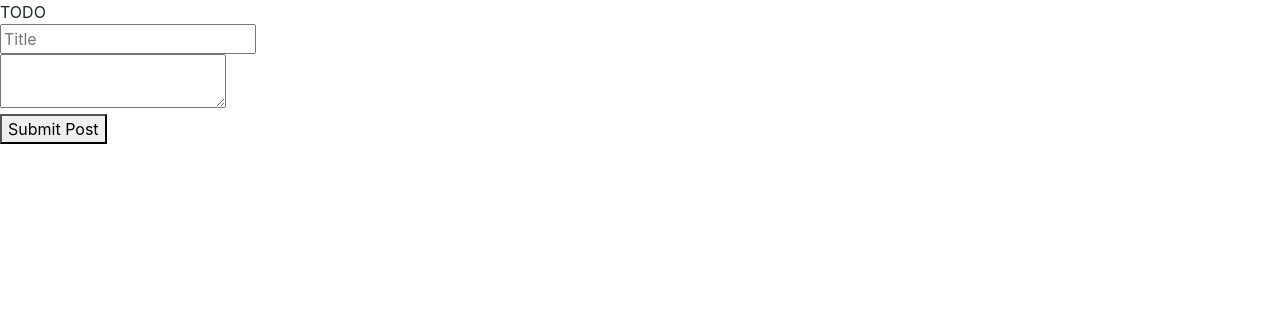
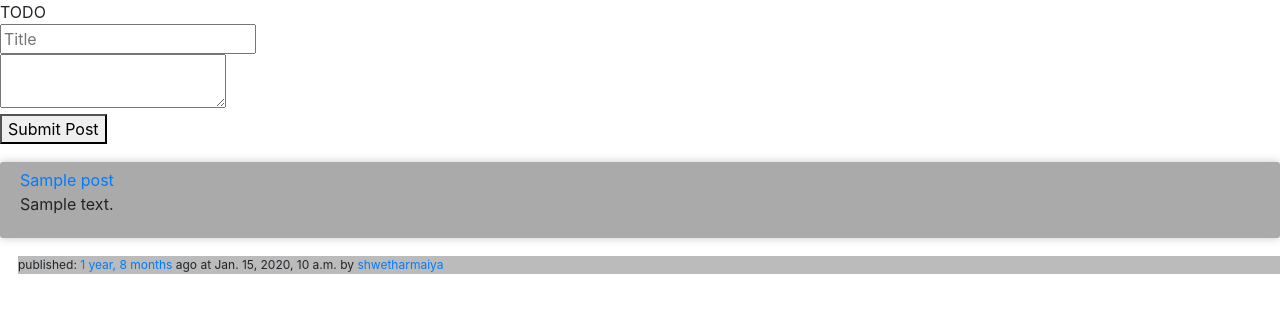
Before and after one commit to shwetharmaiya/project4, a Django app: page / in a window 1280 px wide. Shown: the part 56-369 px from the top of the page. Run offline with Django 3.2, Linux system fonts and the light colour scheme; a user stored in the database is signed in; data comes from the database, SQL or seed files in the repository; tables that the repository leaves empty hold one stand-in row (values such as "Sample post"); some libraries are stand-ins or nearby versions.

Commit message:
New Post and All Posts changes.

```diff
--- a/network/models.py
+++ b/network/models.py
@@ -1,6 +1,17 @@
+from datetime import datetime
+
+import project4.settings as settings
+
 from django.contrib.auth.models import AbstractUser
 from django.db import models
 
+from django.utils import timezone
 
 class User(AbstractUser):
     pass
+
+class Post(models.Model):
+    user_id = models.ForeignKey(User, on_delete=models.CASCADE)
+    post_timestamp = models.DateTimeField(default=timezone.now)
+    post_title = models.CharField(max_length=100)
+    post_text = models.CharField(max_length=1000)
--- a/network/static/network/styles.css
+++ b/network/static/network/styles.css
@@ -0,0 +1,13 @@
+.post {
+	background: #aaa;
+	padding: 6px 6px 6px 20px;
+	margin: 18px 0 18px;
+	border-radius: 3px;
+	box-shadow: 0 0 9px #c7c7c7;
+}
+
+.post-username {
+    margin-left: 18px;
+    background: #bbb;
+    font-size: 12px;
+}
--- /dev/null
+++ b/network/templates/network/display_post.html
@@ -0,0 +1,13 @@
+{% load static %}
+
+<div id="post_{{post.pk}}" style="transition:all 1s ease" class="post">
+    <div id="post_title_id_{{post.pk}}" class="post-title">
+        <a href="/post/{{ post.pk }}">{{ post.post_title }}</a>
+    </div>
+    <div id="post_txt_{{post.pk}}" style="max-height:100px;overflow:hidden">
+        <p class="post-format">{{ post.post_text|safe }}</p>
+    </div>
+</div>
+<div class="post-username">
+    published: <a href="/post/{{ post.pk }}">{{ post.post_timestamp | timesince}} </a> ago at {{post.post_timestamp}} by <a href="../u/{{ post.user_id.id }}">{{ post.user_id.username }}</a>
+ </div>
--- a/network/templates/network/index.html
+++ b/network/templates/network/index.html
@@ -2,28 +2,26 @@
 {% block content %}
 <script>
     function submit_post() {
-            alert("HELLO TEST ")
             txtarea = document.getElementById("new_post").value
-            print(txtarea.length)
-            if len(txtarea) > 0:
+            console.log(txtarea.length)
+            if (txtarea.length > 0)
                 num_chars = txtarea.length
             if ( num_chars > 1000) {
-                alert("You have exceeded the 10,00 character limit with " + num_chars + " characters")
+                alert("You have exceeded the 1,000 character limit with " + num_chars + " characters")
                 return false
             }
-            if (num_chars < 100) {
-                alert("Only " + num_chars + " characters? Go on, type more. At least a 100.")
+            if (num_chars < 10) {
+                alert("Only " + num_chars + " characters? Go on, type more. At least a 10.")
                 return false
             }
 
             data = {
-                new_ramble_title: new_ramble_title.value,
-                new_ramble_post: tinyMCE.activeEditor.getContent(),
-                new_ramble_tags: new_ramble_tags.value
+                new_post_title: new_title.value,
+                new_post: new_post.value,
             }
 
                 var ajax = new XMLHttpRequest()
-                ajax.open("POST", "ramblepost")
+                ajax.open("POST", "new_post")
                 ajax.setRequestHeader("X-CSRFToken", "{{csrf_token}}");
                 ajax.onreadystatechange = function(response)
                 {
@@ -55,4 +53,10 @@
         <button onclick="submit_post()"> Submit Post </button>
 
     </div>
+    {% for post in posts %}
+      {% include "./display_post.html" %}
+        <br/>
+    {% endfor %}
+
+
 {% endblock %}
--- a/network/urls.py
+++ b/network/urls.py
@@ -7,5 +7,7 @@ urlpatterns = [
     path("", views.index, name="index"),
     path("login", views.login_view, name="login"),
     path("logout", views.logout_view, name="logout"),
-    path("register", views.register, name="register")
+    path("register", views.register, name="register"),
+    path("new_post", views.submit_new_post, name="new_post"),
+    path('post/<int:post_id>', views.get_post, name='post'),
 ]
--- a/network/views.py
+++ b/network/views.py
@@ -3,12 +3,21 @@ from django.db import IntegrityError
 from django.http import HttpResponse, HttpResponseRedirect
 from django.shortcuts import render
 from django.urls import reverse
+from django.template import loader
 
-from .models import User
+from .models import User, Post
 
 
 def index(request):
-    return render(request, "network/index.html")
+    user = User.objects.get(pk=request.user.id)
+    posts = Post.objects.filter(user_id=user).order_by('-post_timestamp')
+
+    template = loader.get_template('network/index.html')
+
+    context = {'posts': posts }
+
+    return HttpResponse(template.render(context, request))
+    #return render(request, "network/index.html")
 
 
 def login_view(request):
@@ -61,3 +70,34 @@ def register(request):
         return HttpResponseRedirect(reverse("index"))
     else:
         return render(request, "network/register.html")
+
+def submit_new_post(request):
+    post_text = request.POST['new_post']
+    # process post text
+    BLANK_LINE = '<p>&nbsp;</p>'
+    broken_lines = post_text.split(BLANK_LINE)
+    broken_lines = [line for line in broken_lines if not line.isspace() and line != '' ]
+
+    post_text = BLANK_LINE.join(broken_lines)
+
+    post_title = request.POST['new_post_title']
+
+    user = User.objects.get(pk=request.user.id)
+
+    new_post = Post(user_id=user, post_text=post_text, post_title=post_title)
+    new_post.save()
+
+    pk = new_post.pk
+
+    return HttpResponse(pk)
+
+def get_post(request, post_id):
+    try:
+        post = Post.objects.get(pk=post_id)
+        context = {'post': post}
+    except Post.DoesNotExist:
+        post = None
+        context = {}
+
+    template = loader.get_template('network/post.html')
+    return HttpResponse(template.render(context, request))
```
Also changed, not shown: network/templates/network/post.html (added, +10 -0 lines).
